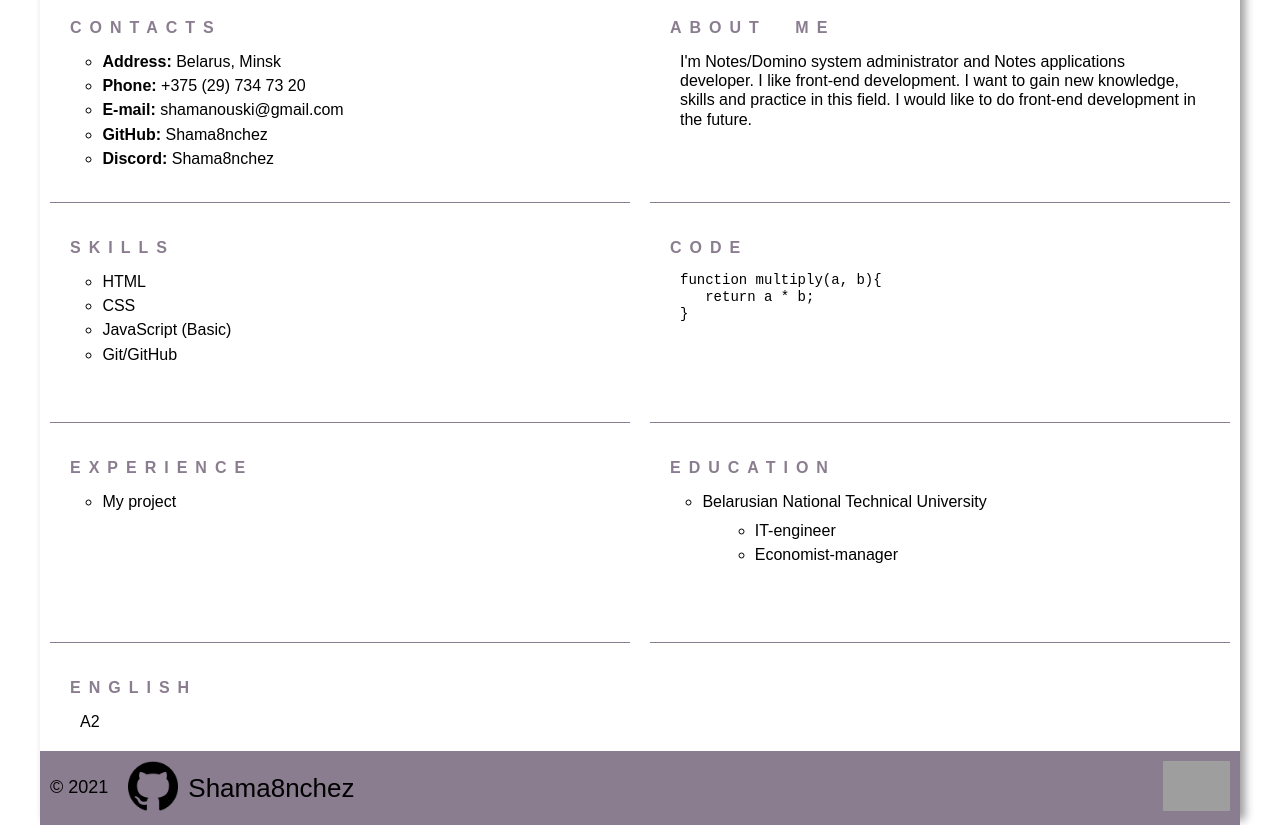
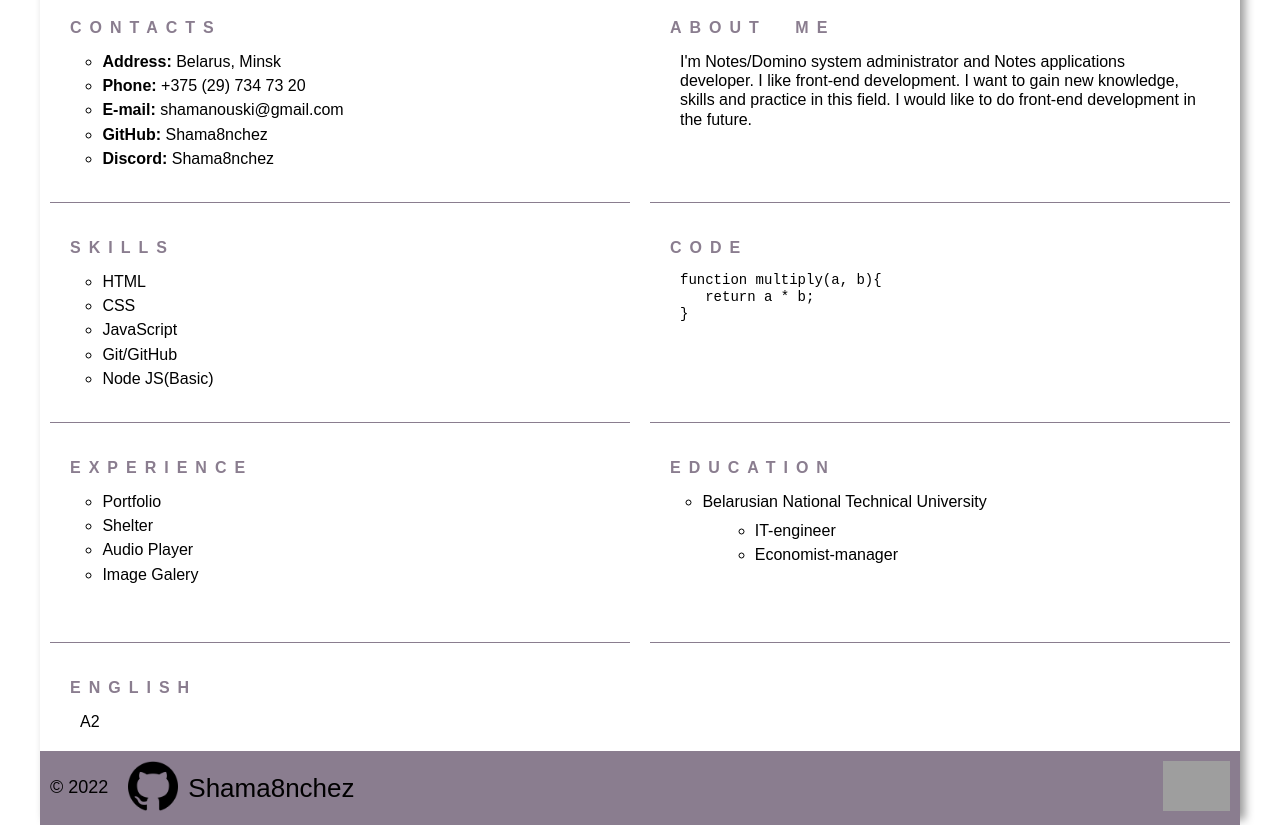
Before and after one commit to Shama8nchez/rsschool-cv, a plain HTML site: page index.html in a window 1280 px wide. Shown: the part 290-1115 px from the top of the page. Drawn offline with Linux system fonts and the light colour scheme; grey boxes are pictures that could not be loaded.

Commit message:
feat: update information

```diff
--- a/index.html
+++ b/index.html
@@ -72,8 +72,9 @@
             <ul>
                <li>HTML</li>
                <li>CSS</li>
-               <li>JavaScript (Basic)</li>
+               <li>JavaScript</li>
                <li>Git/GitHub</li>
+               <li>Node JS(Basic)</li>
             </ul>
          </section>
          <section id="code">
@@ -87,7 +88,16 @@
             <h2>Experience</h2>
             <ul>
                <li>
-                  <a href="https://github.com/Shama8nchez/rsschool-cv">My project</a>
+                  <a href="https://rolling-scopes-school.github.io/shama8nchez-JSFEPRESCHOOL/portfolio/">Portfolio</a>
+               </li>
+               <li>
+                  <a href="https://rolling-scopes-school.github.io/shama8nchez-JSFE2022Q1/shelter/">Shelter</a>
+               </li>
+               <li>
+                  <a href="https://rolling-scopes-school.github.io/shama8nchez-JSFEPRESCHOOL/js30-audio-player/">Audio Player</a>
+               </li>
+               <li>
+                  <a href="https://rolling-scopes-school.github.io/shama8nchez-JSFEPRESCHOOL/js30-image-galery/">Image Galery</a>
                </li>
             </ul>
          </section>
@@ -115,7 +125,7 @@
       <footer>
          <div class="footer-container">
             <div class="year">
-               <p>© 2021</p>
+               <p>© 2022</p>
             </div>
             <div class="github">
                <a href="https://github.com/Shama8nchez">Shama8nchez</a>
```
